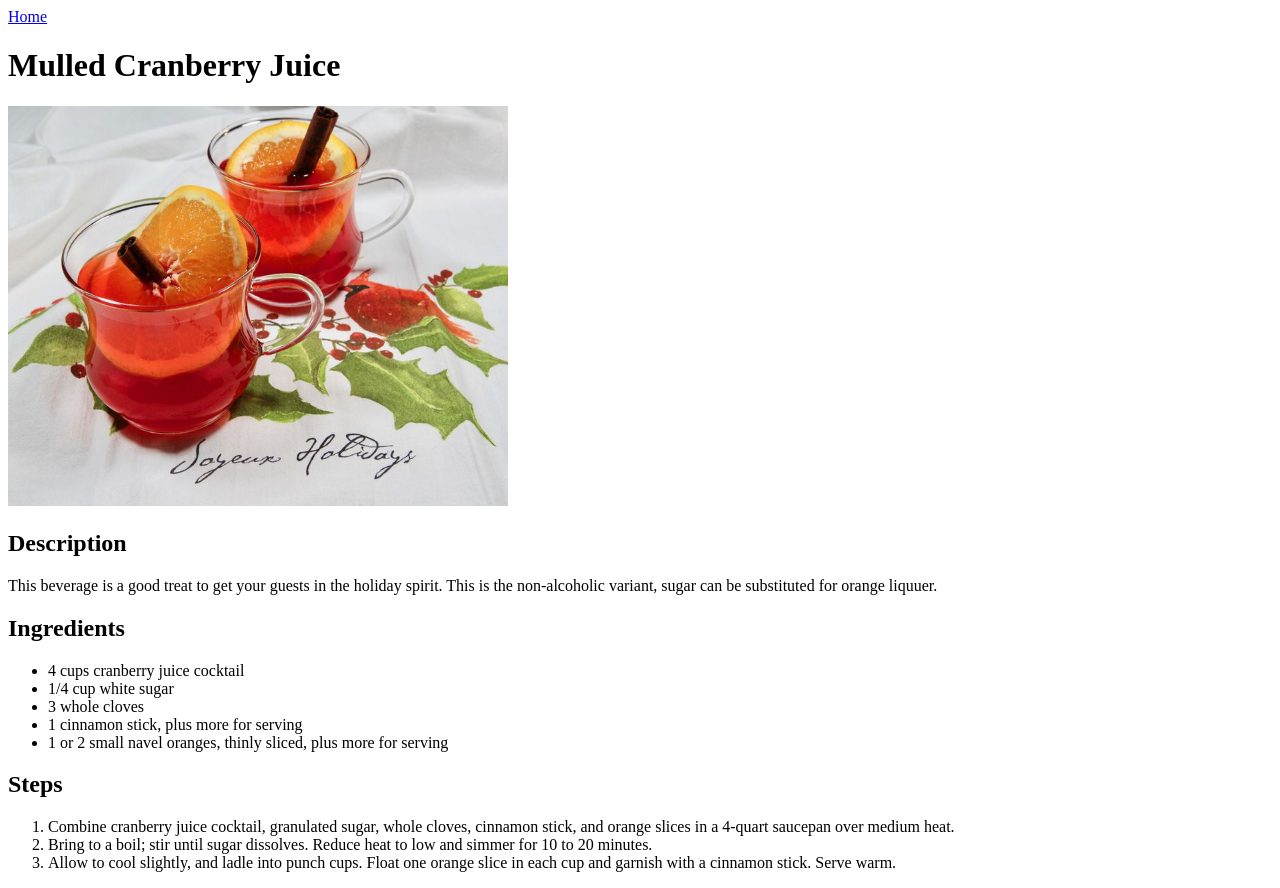
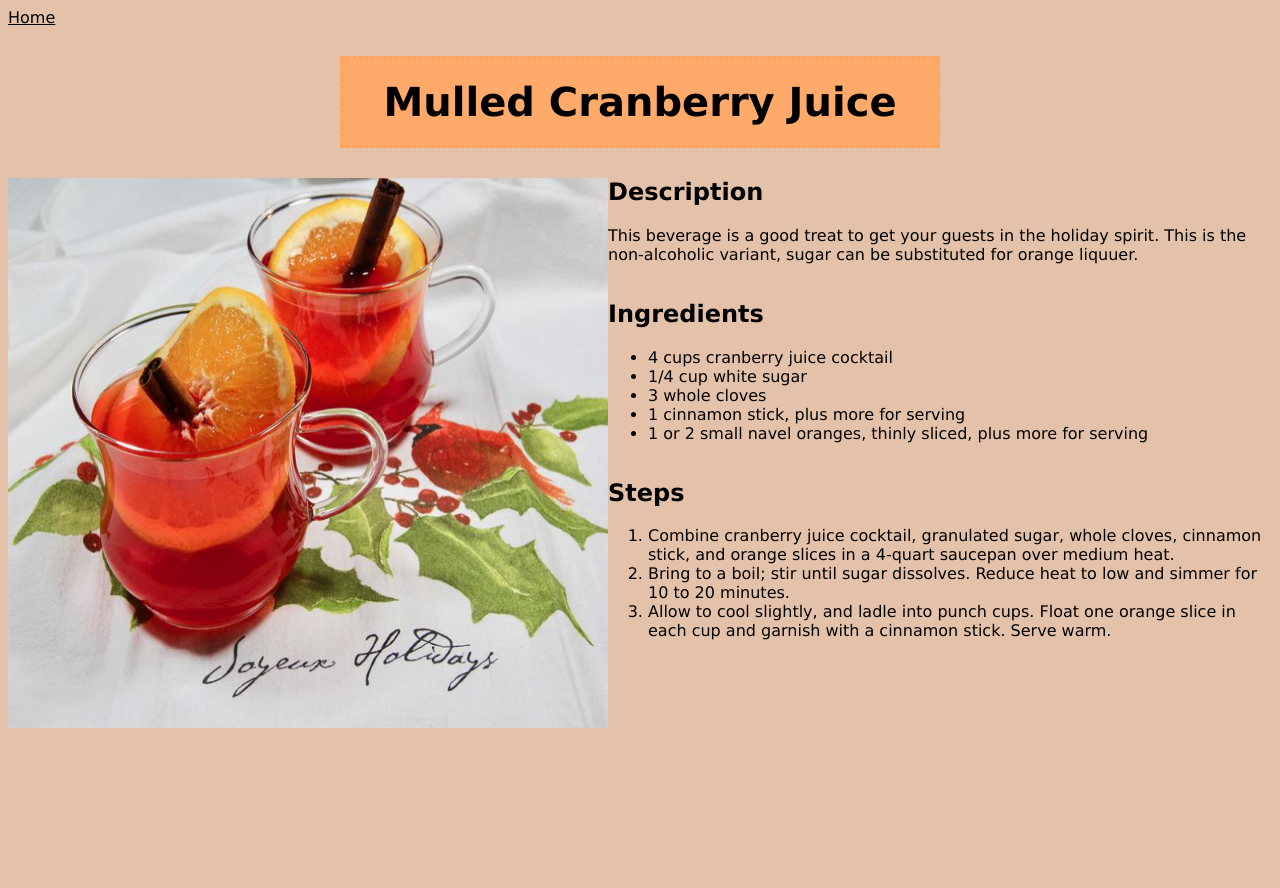
Before and after one commit to anmolSekh/odin-recipes, a plain HTML site: page recipes/juice.html in a window 1280 px wide. After the commit the page ends 800 px from the top, so only its background shows below. Drawn offline with Linux system fonts and the light colour scheme.

Commit message:
compressed style on index and added styles to recipe pages

```diff
--- a/recipes/juice.html
+++ b/recipes/juice.html
@@ -4,13 +4,18 @@
         <meta charset="UTF-8">
         <meta name="viewport" content="width=device-width, initial-scale=1.0">
         <title>Mulled cranberry juice</title>
+        <link rel="stylesheet" href="../styles.css">
     </head>
     <body>
         <a href="../index.html" target="_self" rel="noopener noreferrer">Home</a>
-        <h1>Mulled Cranberry Juice</h1>
-        <img src="../images/mulled-cranberry-juice-recipe-8384692lutzflcat4x3-7efae56f0d3442cd9bd579f01fcad7d5.jpg" alt="Mulled Cranberry Juice" height="400" width="500">
+        <h1><span class="odin bckground">Mulled Cranberry Juice</span></h1>
+        <img src="../images/mulled-cranberry-juice-recipe-8384692lutzflcat4x3-7efae56f0d3442cd9bd579f01fcad7d5.jpg" alt="Mulled Cranberry Juice" class="food-item">
+        <div class="describe">
             <h2>Description</h2>
             <p>This beverage is a good treat to get your guests in the holiday spirit. This is the non-alcoholic variant, sugar can be substituted for orange liquuer.</p>
+        </div>
+
+        <div class="ingredients">
             <h2>Ingredients</h2>
             <ul>
                 <li>4 cups cranberry juice cocktail</li>
@@ -19,12 +24,17 @@
                 <li>1 cinnamon stick, plus more for serving</li>
                 <li>1 or 2 small navel oranges, thinly sliced, plus more for serving</li>
             </ul>
+        </div>
+
+        <div class="steps">
             <h2>Steps</h2>
             <ol>
                 <li>Combine cranberry juice cocktail, granulated sugar, whole cloves, cinnamon stick, and orange slices in a 4-quart saucepan over medium heat.</li>
                 <li>Bring to a boil; stir until sugar dissolves. Reduce heat to low and simmer for 10 to 20 minutes.</li>
                 <li>Allow to cool slightly, and ladle into punch cups. Float one orange slice in each cup and garnish with a cinnamon stick. Serve warm.</li>
             </ol>
+        </div>
+
         <!-- Reference: https://www.allrecipes.com/mulled-cranberry-juice-recipe-8384692 -->
     </body>
 </html>
--- a/styles.css
+++ b/styles.css
@@ -1,39 +1,79 @@
+body {
+    background-color: rgb(228, 194, 169);
+    font-family: Verdana, Georgia, sans-serif;
+}
 h1 {
-
+    text-align: center;
+}
+.odin {
+    display: inline-block;
     font-size: 40px;
+    /* color: aliceblue; */
+    padding: 20px 40px;
+    margin: 8px;
+}
+.bckground {
     background-color: rgb(255, 169, 107);
-    color: aliceblue;
-    padding: 20px 20px;
-    text-align: center;
     border: rgb(255, 160, 93) dotted;
 }
 .food,
 .drinks {
     /* background-color: chocolate; */
-    padding-bottom: 10px;
-    /* display: block */
+    padding: 10px;
+    /* text-align: center;
+    display: block; */
 }
-ul {
+.txtbox {
+    text-align: center;
+    /* background-color: rgb(255, 169, 107); */
+    /* border: rgb(255, 160, 93) dotted; */
+
+}
+.recipes {
+    display: inline-block;
     list-style-type: none;
-    text-align: center;
-    background-color: rgb(255, 169, 107);
-    border: rgb(255, 160, 93) dotted;
+    /* text-align: center; */
+    /* padding: ; */
+    margin: 0 auto;
+
 }
-li {
+.rec-list {
     font-size: 25px;
     margin-bottom: 8px;
+
 }
 a {
     color: black;
 }
-body {
-    background-color: rgb(228, 194, 169);
-    font-family: Verdana, Georgia, sans-serif;
-}
-img {
+
+#food,#drink {
     display: block;
     height: 120px;
     padding-top: 20px;
     margin: 0 auto;
     box-sizing: border-box;
 }
+
+.food-item {
+    /* box-sizing: content-box; */
+    display: inline-block;
+    height:550px;
+    width :600px;
+    float: left;
+}
+
+.describe {
+    /* display: inline; */
+    /* margin-left: 10px; */
+}
+
+.ingredients {
+    /* display: block; */
+    overflow: hidden;
+    /* text-align: left; */
+    /* margin: 100px */
+}
+
+.steps {
+    overflow: hidden;
+}
```
Also changed, not shown: index.html (+12 -12 lines), recipes/porridge.html (+14 -2 lines), recipes/stew.html (+10 -2 lines). Lines whose indentation alone changed are shown as unchanged.
